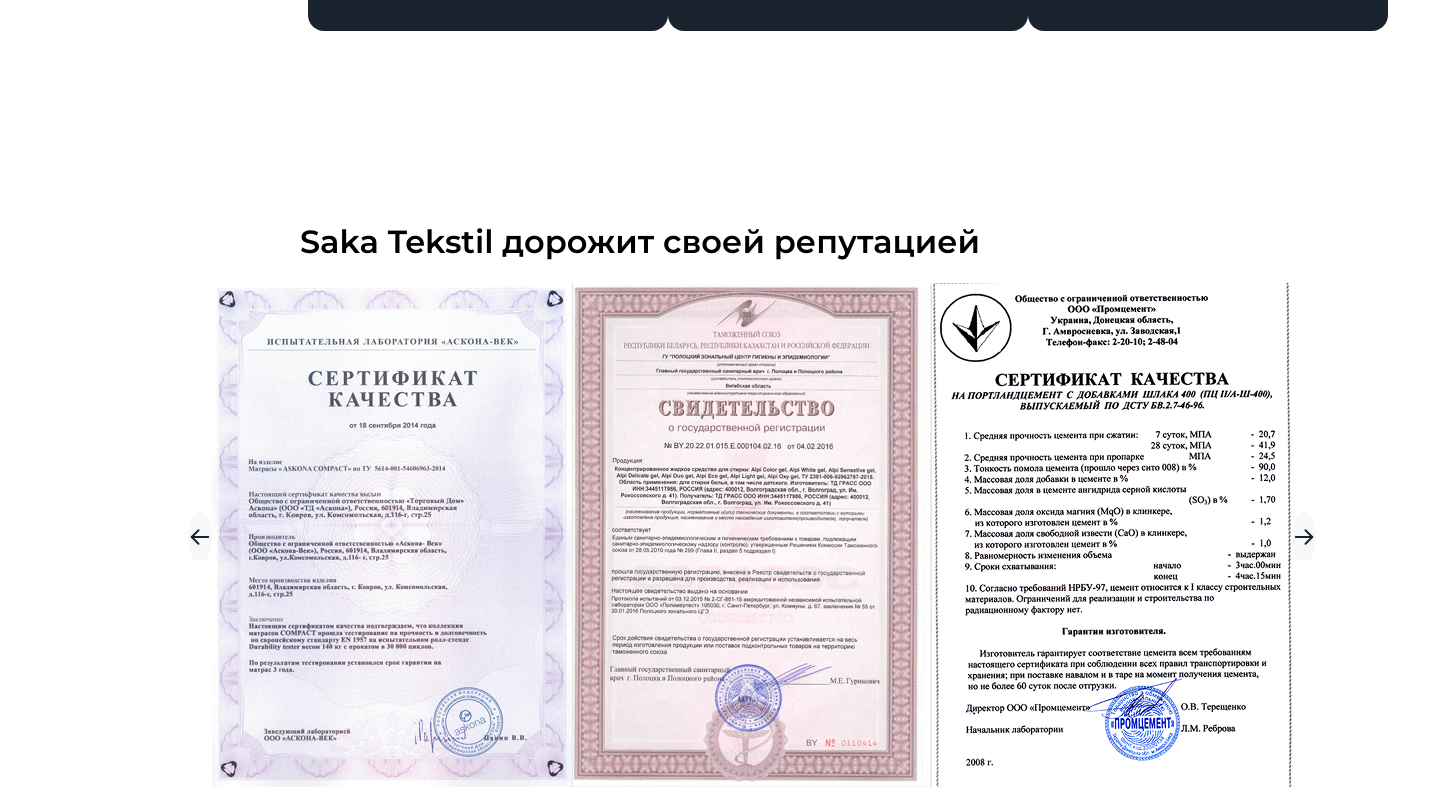
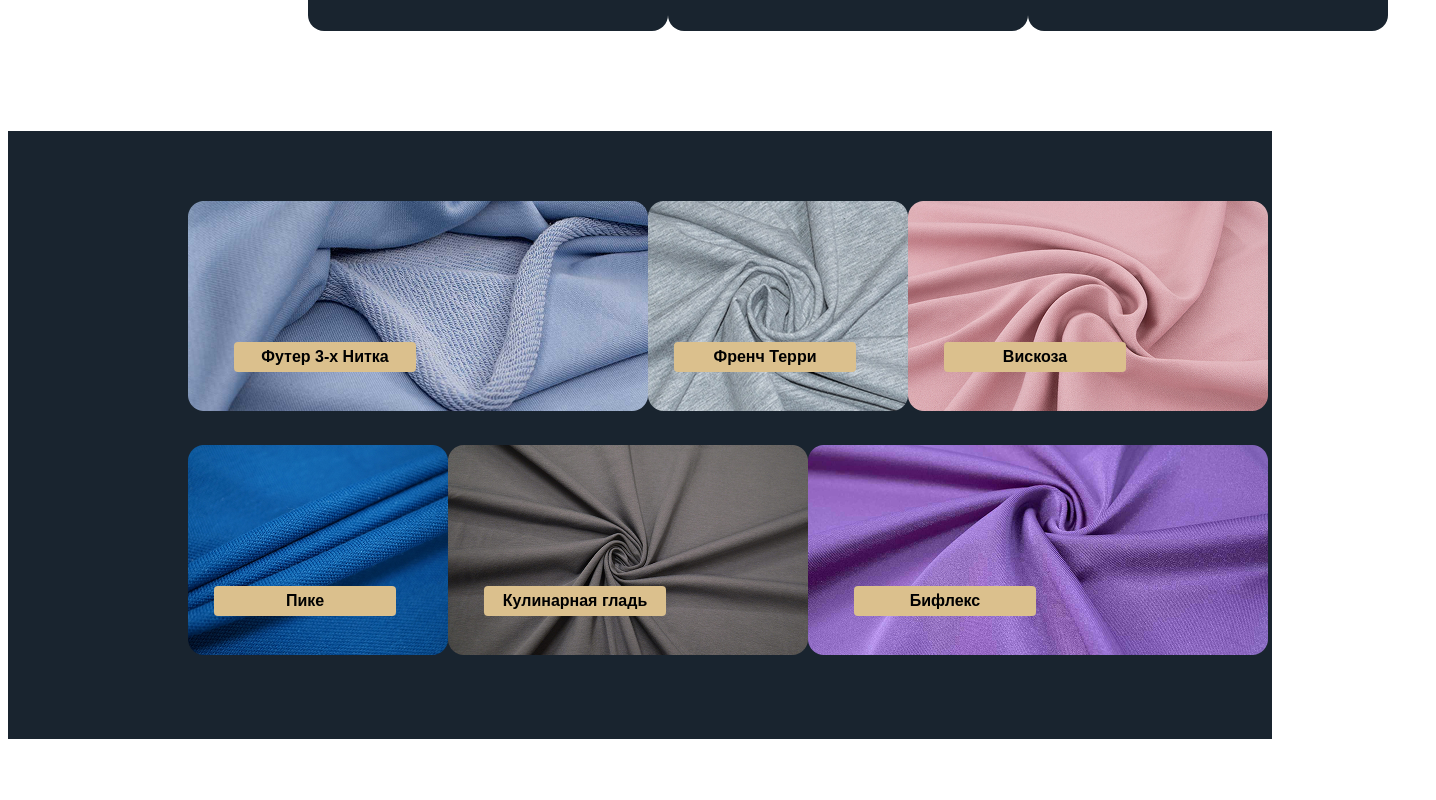
Before and after one commit to aerths/saka-holding, a Vue app: page / in a window 1280 px wide. Shown: the part 1200-2000 px from the top of the page, 1436 px wide, since content can reach past the window. Built offline with nearby package versions, Linux system fonts and the light colour scheme.

Commit message:
add: tkani-block

```diff
--- /dev/null
+++ b/src/components/tkani/tkan.vue
@@ -0,0 +1,28 @@
+<script setup lang="ts">
+import Button from '@/components/ui/Button.vue';
+defineProps<{
+    Btext: string
+    image: string
+}>()
+</script>
+
+<template>
+<div class="tkan">
+    <img :src="image" alt="">
+    <Button id="BT" theme="square" :text="Btext" />
+</div>
+</template>
+
+
+
+<style lang="scss">
+  .tkan{
+    position: relative;
+    #BT{
+        max-height: 28px;
+        position: absolute;
+        bottom: 20%;
+        left: 10%;
+    }
+  }
+</style>
--- /dev/null
+++ b/src/components/tkani/tkani.vue
@@ -0,0 +1,44 @@
+<script setup lang="ts">
+import tkan from '@/components/tkani/tkan.vue';
+import cloth1 from '@/assets/images/cloth/from-p1/cloth1.png';
+import cloth2 from '@/assets/images/cloth/from-p1/cloth2.png';
+import cloth3 from '@/assets/images/cloth/from-p1/cloth3.png';
+import cloth4 from '@/assets/images/cloth/from-p1/cloth4.png';
+import cloth5 from '@/assets/images/cloth/from-p1/cloth5.png';
+import cloth6 from '@/assets/images/cloth/from-p1/cloth6.png';
+</script>
+
+<template>
+<div class="tkani">
+    <div class="container">
+        <tkan :image='cloth1' Btext="Футер 3-х Нитка"/>
+        <tkan :image='cloth2' Btext="Френч Терри"/>
+        <tkan :image='cloth3' Btext="Вискоза"/>
+    </div>
+    <div class="container">
+        <tkan :image='cloth4' Btext="Пике"/>
+        <tkan :image='cloth5' Btext="Кулинарная гладь"/>
+        <tkan :image='cloth6' Btext="Бифлекс"/>
+    </div>
+
+
+</div>
+</template>
+
+
+
+<style setup lang="scss">
+  .tkani{
+    display: flex;
+    flex-direction: column;
+    width: 100%;
+    max-width: 1250px;
+    gap: 30px;
+    .container{
+        flex-direction: row;
+        width: 100%;
+        align-items: center;
+        justify-content: space-between;
+    }
+  }
+</style>
--- a/src/components/ui/Button.vue
+++ b/src/components/ui/Button.vue
@@ -34,7 +34,7 @@
     &--square {
       border-radius: 4px;
       max-height: 28px;
-      height: 28px;
+      padding: 15px 5px;
 
     }
     &--icon{
--- a/src/pages/HomePage.vue
+++ b/src/pages/HomePage.vue
@@ -5,14 +5,18 @@
     import Form from '@/components/ApplicationForm/Form.vue';
     import RecentlyViewed from '@/components/RecentlyViewed/RecentlyViewed.vue';
     import BlockTShort from '@/components/clothes/BlockTShort.vue';
+    import tkani from '@/components/tkani/tkani.vue';
 </script>
 
 <template>
     <div class="Page">
         <!-- <Slider /> -->
-         <div class="Container-Block">
+        <div class="Container-Block">
             <FullBloks />
-         </div>
+        </div>
+        <div class="Container-Block" id="black">
+            <tkani />
+        </div>
         <div class="Container-Block">
             <certificates />
         </div>
@@ -26,6 +30,7 @@
         <div class="Container-Block">
             <BlockTShort />
         </div>
+
     </div>
 </template>
 
@@ -38,6 +43,9 @@
         #gray{
             background-color: var(--bg-gray-color);
         }
+        #black{
+            background-color: var(--main-color);
+        }
         .Container-Block:nth-child(2),
         .Container-Block:nth-child(4){
             padding-left: 180px;
```
